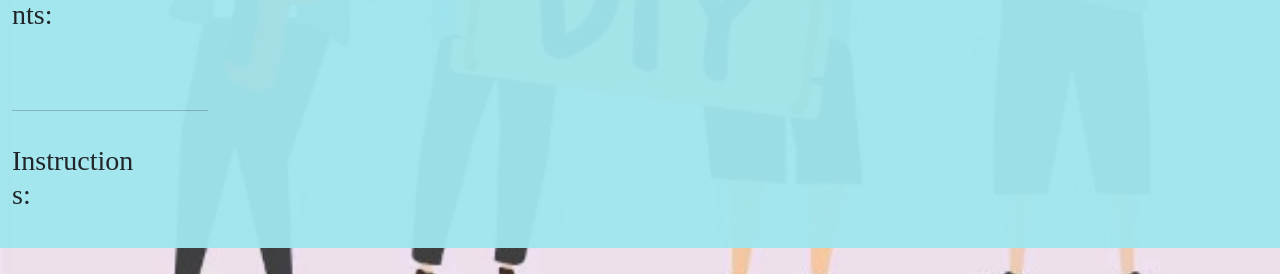
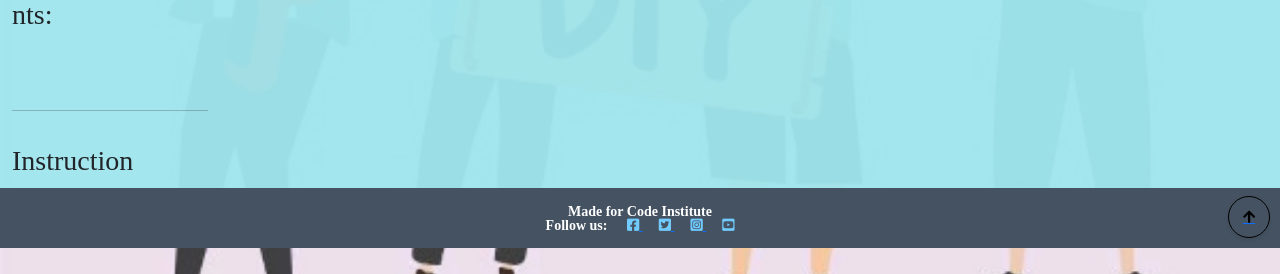
Before and after one commit to Juanma1313/diyshop, a Django app: template products/templates/products/product_detail.html in a window 1280 px wide. Shown: the part 552-826 px from the top of the page. Run offline with Django 3.2, Linux system fonts and the light colour scheme; the template is opened without the code that fills it, so the values that code supplies are empty; some libraries are stand-ins or nearby versions.

Commit message:
added footer to base template

```diff
--- a/products/templates/products/product_detail.html
+++ b/products/templates/products/product_detail.html
@@ -197,8 +197,20 @@
             </div>
         </div>
     </div>
+    <div class="btt-button shadow-sm rounded-5 border border-black">
+        <a class="btt-link d-flex h-100">
+            <i class="fas fa-arrow-up text-black mx-auto my-auto"></i>
+        </a>
+    </div>
     {% endblock %}
 
 {% block postloadjs %}
-{{ block.super }}
+    {{ block.super }}
+
+    <script type="text/javascript">
+		$('.btt-link').click(function(e) {
+			window.scrollTo(0,0)
+		})
+	</script>
+
 {% endblock %}
--- a/static/css/style.css
+++ b/static/css/style.css
@@ -84,6 +84,7 @@ a.category-badge > span.badge:hover {
     position: fixed;
     bottom: 10px;
     right: 10px;
+    z-index: 2000;
 }
 
 .btt-link,
--- a/templates/base.html
+++ b/templates/base.html
@@ -160,6 +160,29 @@
         {% block content %}
         {% endblock %}
 
+        <!-- Footer -->
+        <footer class="container-fluid fixed-bottom footer mt-auto py-3 dark-bg">
+            <p class="m-0 text-center text-white">Made for Code Institute</p>
+            <p class="m-0 text-center text-white">Follow us:
+                <a href="https://facebook.com" target="_blank" rel="noopener"
+                        aria-label="Visit our Facebook page (opens in a new tab)">
+                    <i class="fab fa-facebook-square ms-3 social-networks"></i>
+                </a>
+                <a href="https://twitter.com" target="_blank" rel="noopener"
+                        aria-label="Visit our Twitter page (opens in a new tab)">
+                    <i class="fab fa-twitter-square ms-3 social-networks"></i>
+                </a>
+                <a href="https://instagram.com" target="_blank" rel="noopener"
+                        aria-label="Visit our Instagram page (opens in a new tab)">
+                    <i class="fab fa-instagram-square ms-3 social-networks"></i>
+                </a>
+                <a href="https://youtube.com" target="_blank" rel="noopener"
+                        aria-label="Visit our YouTube page (opens in a new tab)">
+                    <i class="fab fa-youtube-square ms-3 social-networks"></i>
+                </a>
+            </p>
+        </footer>
+
         {% block postloadjs %}
         {% if messages %}
             <script type="text/javascript">
```
